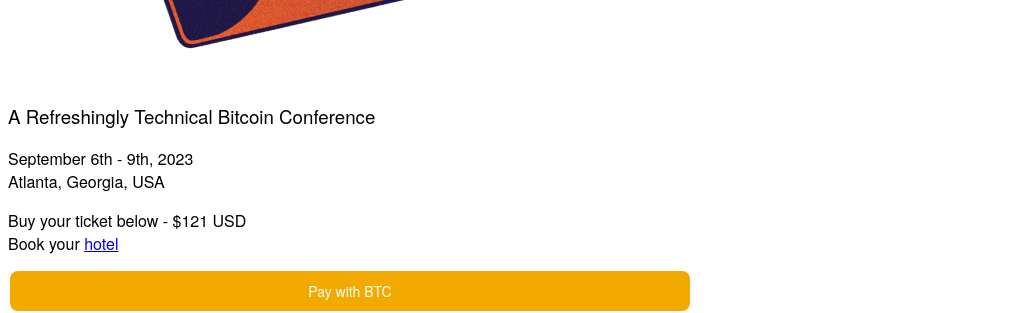
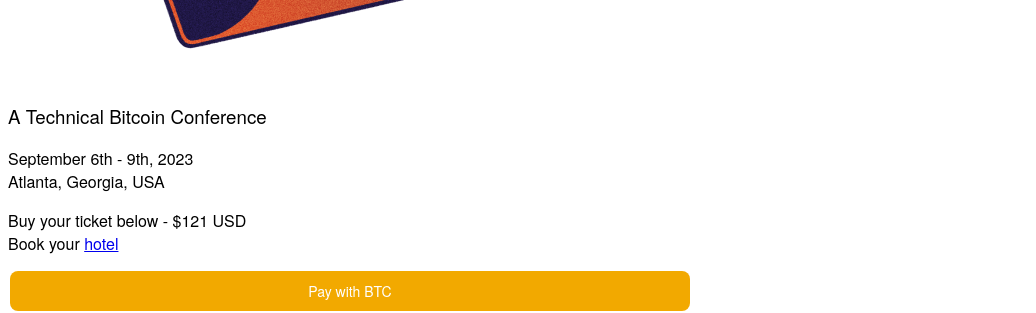
Before and after one commit to TABConf/2023.tabconf.com, a Jekyll site: the page built from merch.md, in a window 1280 px wide. Shown: the part 630-943 px from the top of the page, without its empty margins (0-1036 px from the left). Built offline with Jekyll 4.4.1, drawn with Linux system fonts in a browser that asks for light colours; nearby versions of some CDN libraries.

Commit message:
Update _config.yml

```diff
--- a/_config.yml
+++ b/_config.yml
@@ -1,6 +1,6 @@
 title: TABConf 2023
 logo: /assets/img/logoweb.png
-description: A Refreshingly Technical Bitcoin Conference
+description: A Technical Bitcoin Conference
 show_downloads: true
 google_analytics:
 theme: jekyll-theme-minimal
```
